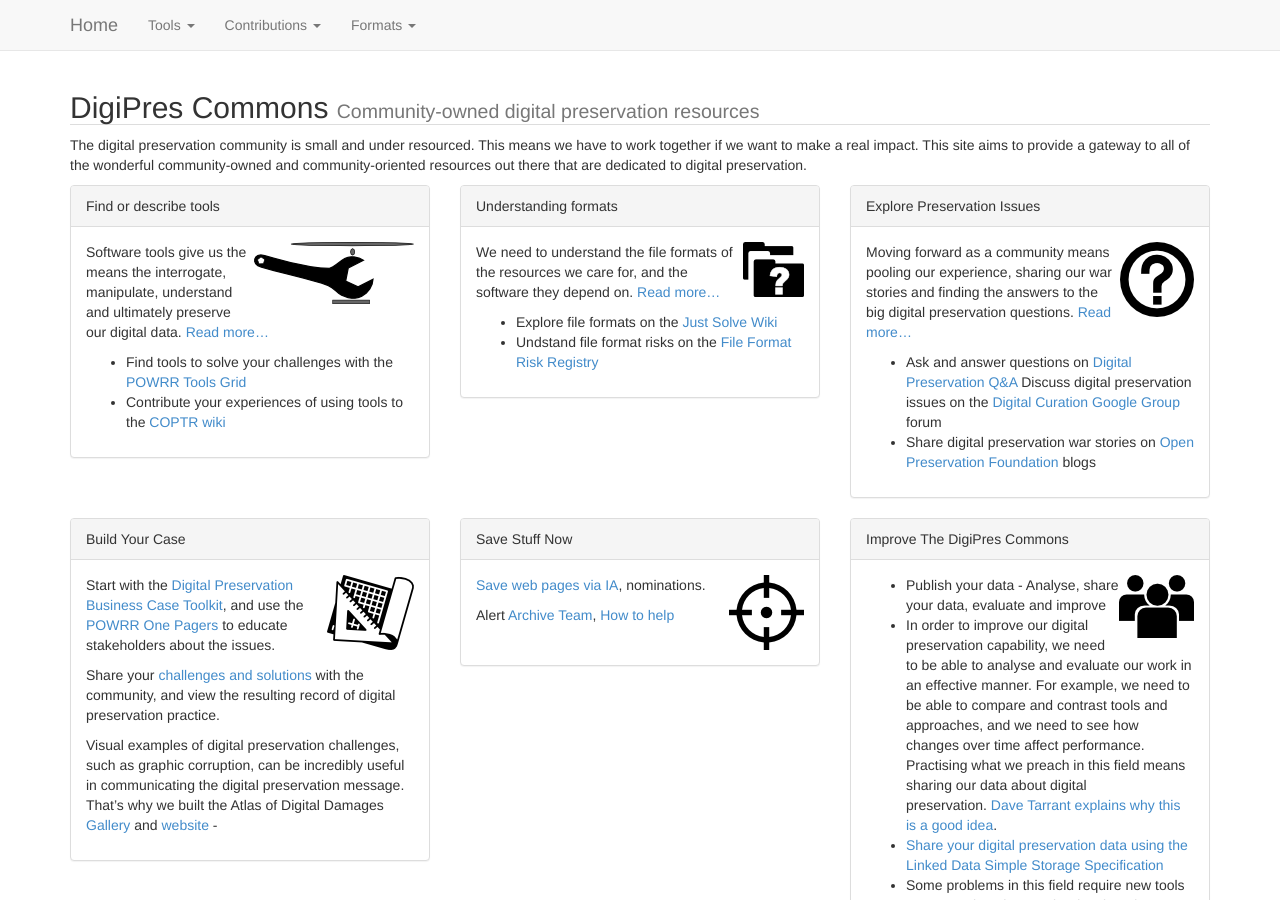
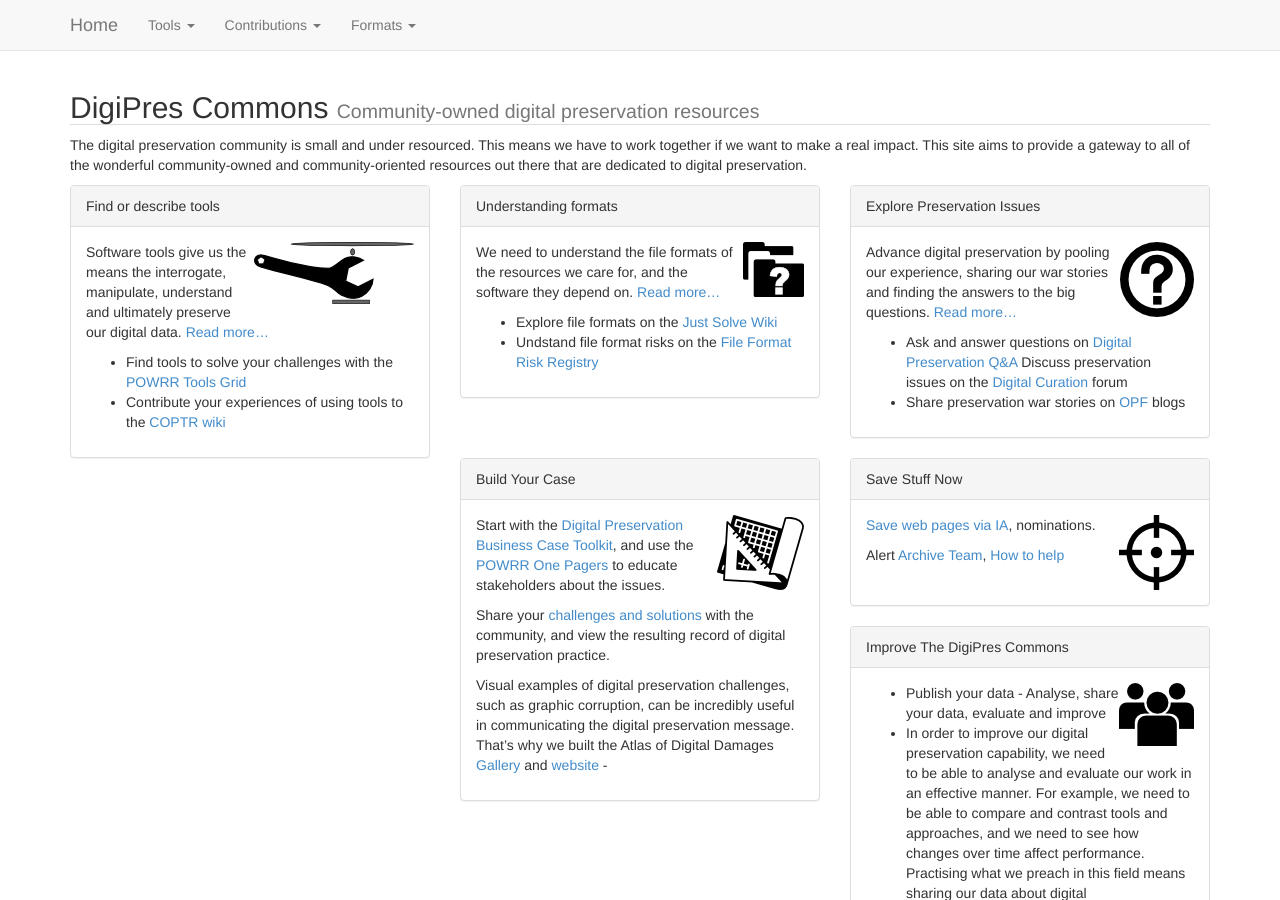
Before and after one commit to digipres/awesome-digital-preservation, a Jekyll site: the page built from index.md, in a window 1280 px wide and 900 px high. Built offline with Jekyll 4.4.1, drawn with Linux system fonts in a browser that asks for light colours.

Commit message:
Update index_understanding_issues.md

```diff
--- a/index_understanding_issues.md
+++ b/index_understanding_issues.md
@@ -1,5 +1,5 @@
-Moving forward as a community means pooling our experience, sharing our war stories and finding the answers to the big digital preservation questions. [Read more...](explore_main.md)
+Advance digital preservation by pooling our experience, sharing our war stories and finding the answers to the big questions. [Read more...](explore_main.md)
 
 * Ask and answer questions on [Digital Preservation Q&A](http://qanda.digipres.org/)
-Discuss digital preservation issues on the [Digital Curation Google Group](https://groups.google.com/forum/forum/digital-curation) forum
-* Share digital preservation war stories on [Open Preservation Foundation](http://openplanetsfoundation.org/) blogs
+Discuss preservation issues on the [Digital Curation](https://groups.google.com/forum/forum/digital-curation) forum
+* Share preservation war stories on [OPF](http://openplanetsfoundation.org/) blogs
```
